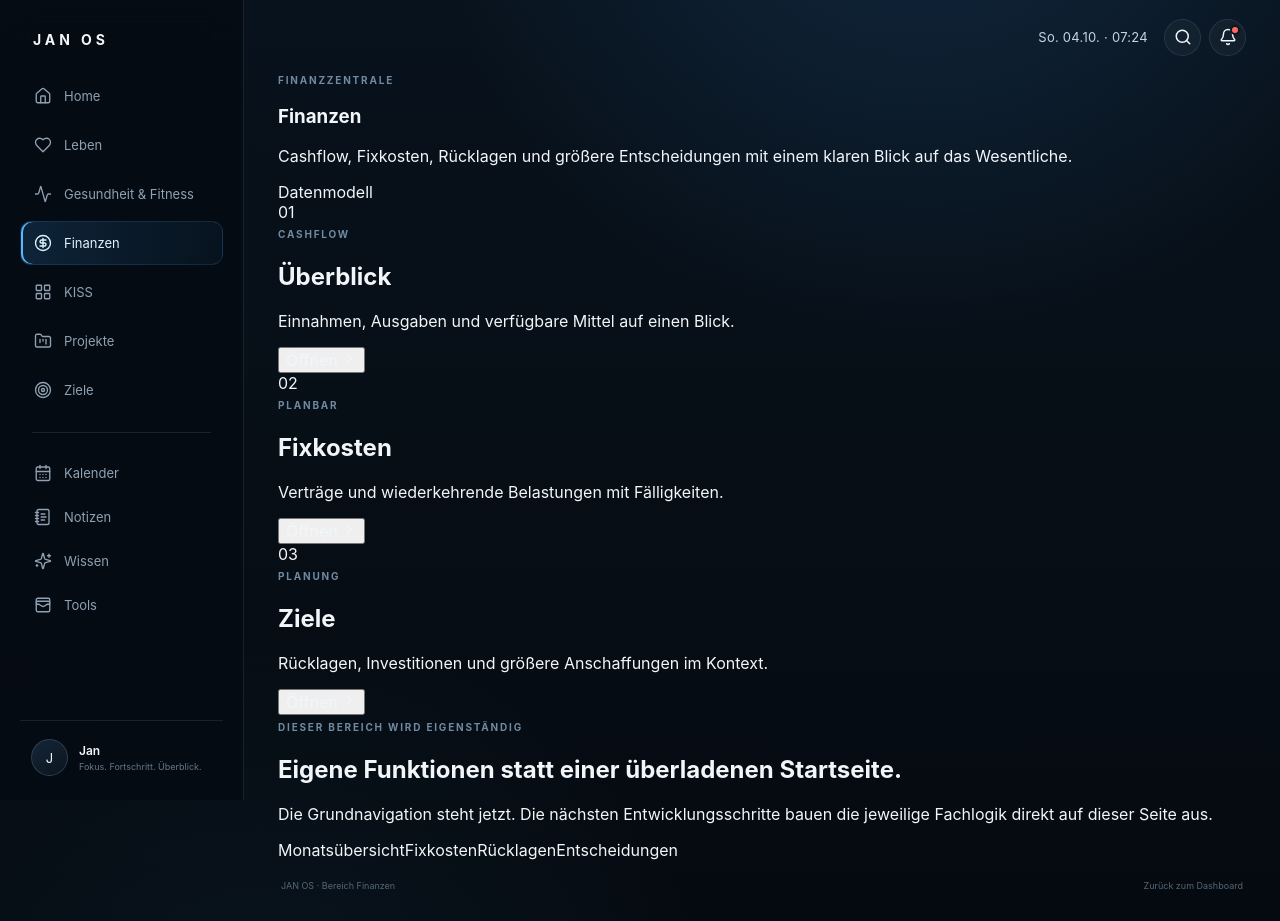
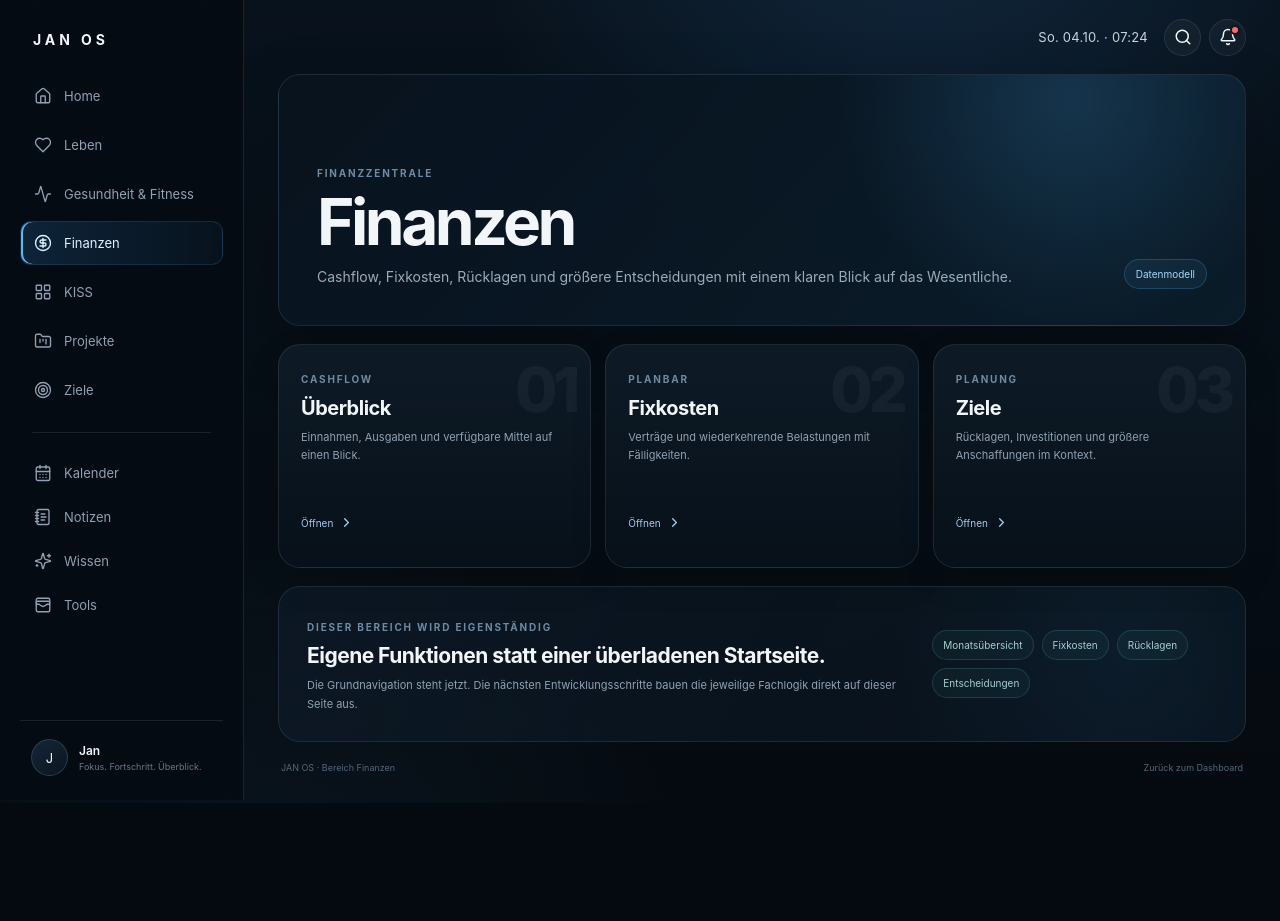
Before and after one commit to hapo3005/jan-os, a Next.js app: page /finanzen in a window 1280 px wide. After the commit the page ends 803 px from the top, so only its background shows below. Built offline with nearby package versions, Linux system fonts and the light colour scheme.

Commit message:
style: add dedicated section page layouts

```diff
--- a/src/app/globals.css
+++ b/src/app/globals.css
@@ -221,3 +221,120 @@ footer { display:flex; justify-content:space-between; gap:12px; padding:20px 3px
   .next-action { padding:20px; }
   footer { flex-direction:column; }
 }
+
+
+/* Dedicated JAN OS section pages */
+.module-hero {
+  min-height: 252px;
+  display: flex;
+  align-items: flex-end;
+  justify-content: space-between;
+  gap: 28px;
+  padding: 36px 38px;
+  border: 1px solid var(--border);
+  border-radius: var(--radius-lg);
+  background:
+    radial-gradient(circle at 82% 10%, rgba(76, 177, 248, .18), transparent 28%),
+    linear-gradient(135deg, rgba(8, 19, 30, .98), rgba(11, 29, 43, .9));
+  box-shadow: var(--shadow);
+}
+.module-hero > div { max-width: 780px; }
+.module-hero h1 {
+  margin: 12px 0 11px;
+  font-size: clamp(42px, 5vw, 68px);
+  line-height: .98;
+  letter-spacing: -.055em;
+}
+.module-hero p:not(.eyebrow) {
+  max-width: 720px;
+  margin: 0;
+  color: #9cabb9;
+  font-size: 14px;
+  line-height: 1.7;
+}
+.module-status {
+  flex: 0 0 auto;
+  padding: 8px 11px;
+  border: 1px solid rgba(86, 185, 255, .22);
+  border-radius: 999px;
+  background: rgba(86, 185, 255, .07);
+  color: #a8d8f5;
+  font-size: 10px;
+}
+.module-page-grid {
+  display: grid;
+  grid-template-columns: repeat(3, 1fr);
+  gap: 14px;
+  margin-top: 18px;
+}
+.module-feature-card {
+  position: relative;
+  min-height: 224px;
+  padding: 22px;
+  overflow: hidden;
+  border: 1px solid var(--border);
+  border-radius: var(--radius-lg);
+  background: linear-gradient(180deg, rgba(15, 28, 40, .9), rgba(8, 17, 26, .9));
+  box-shadow: 0 14px 34px rgba(0, 0, 0, .13);
+}
+.module-card-index {
+  position: absolute;
+  top: 7px;
+  right: 14px;
+  color: rgba(137, 162, 184, .075);
+  font-size: 62px;
+  font-weight: 760;
+  letter-spacing: -.07em;
+}
+.module-feature-card h2 { margin: 9px 0 8px; font-size: 20px; letter-spacing: -.025em; }
+.module-feature-card p { min-height: 68px; margin: 0; color: var(--muted); font-size: 11px; line-height: 1.65; }
+.module-feature-card button {
+  display: inline-flex;
+  align-items: center;
+  gap: 6px;
+  margin-top: 19px;
+  padding: 0;
+  border: 0;
+  background: transparent;
+  color: #9bcdf0;
+  font-size: 10px;
+  cursor: pointer;
+}
+.module-focus-panel {
+  display: grid;
+  grid-template-columns: minmax(0, 1.35fr) minmax(240px, .65fr);
+  gap: 34px;
+  margin-top: 18px;
+  padding: 28px;
+  border: 1px solid var(--border);
+  border-radius: var(--radius-lg);
+  background:
+    radial-gradient(circle at 88% 50%, rgba(62, 156, 226, .08), transparent 28%),
+    linear-gradient(110deg, rgba(12, 24, 36, .94), rgba(8, 18, 27, .9));
+}
+.module-focus-panel h2 { margin: 8px 0; font-size: 21px; letter-spacing: -.025em; }
+.module-focus-panel p { max-width: 700px; margin: 0; color: var(--muted); font-size: 11px; line-height: 1.7; }
+.module-focus-list { display: flex; flex-wrap: wrap; align-content: center; gap: 8px; }
+.module-focus-list span {
+  padding: 8px 10px;
+  border: 1px solid rgba(110, 231, 223, .15);
+  border-radius: 999px;
+  background: rgba(110, 231, 223, .045);
+  color: #a5cfcf;
+  font-size: 10px;
+}
+
+@media (max-width: 980px) {
+  .module-page-grid { grid-template-columns: 1fr; }
+  .module-focus-panel { grid-template-columns: 1fr; }
+}
+@media (max-width: 720px) {
+  .module-hero {
+    min-height: 230px;
+    align-items: flex-start;
+    flex-direction: column;
+    justify-content: center;
+    padding: 27px 22px;
+  }
+  .module-hero h1 { font-size: 42px; }
+}
```
